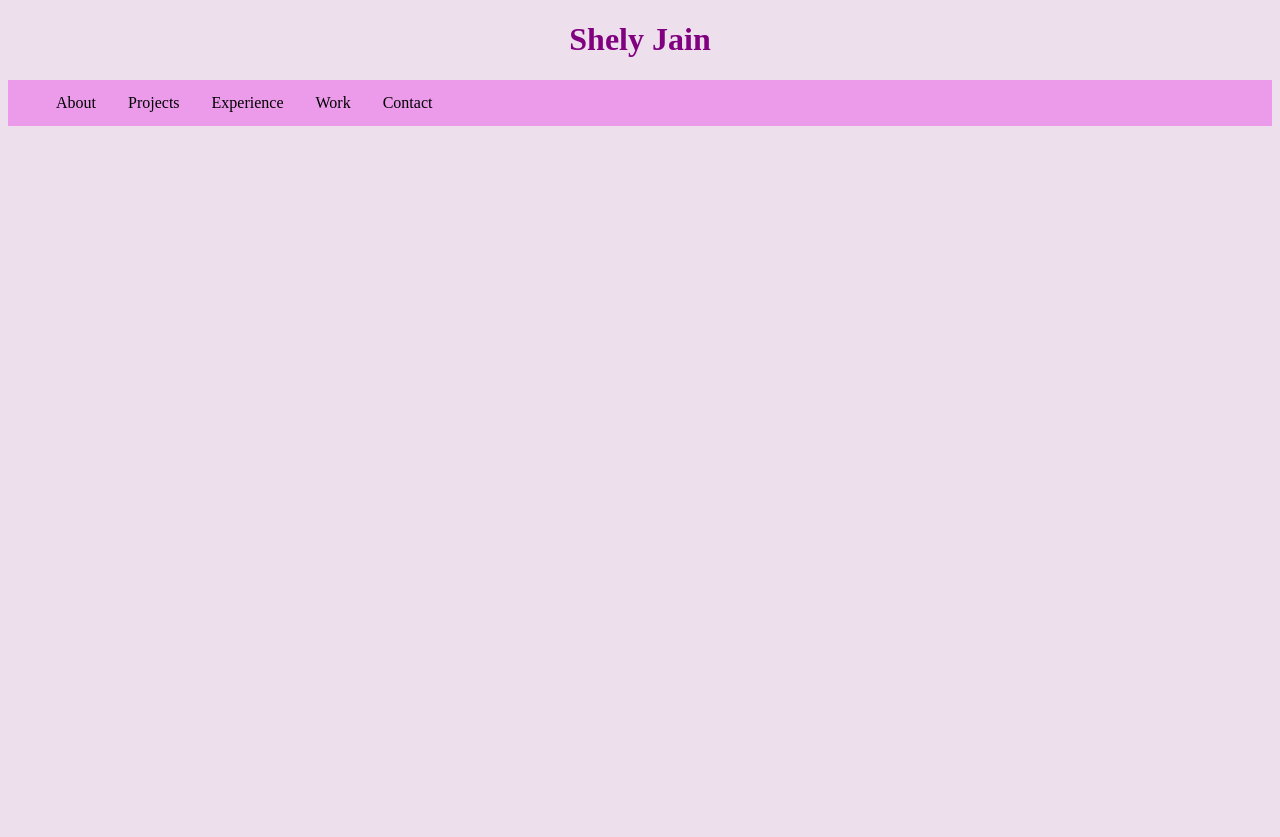
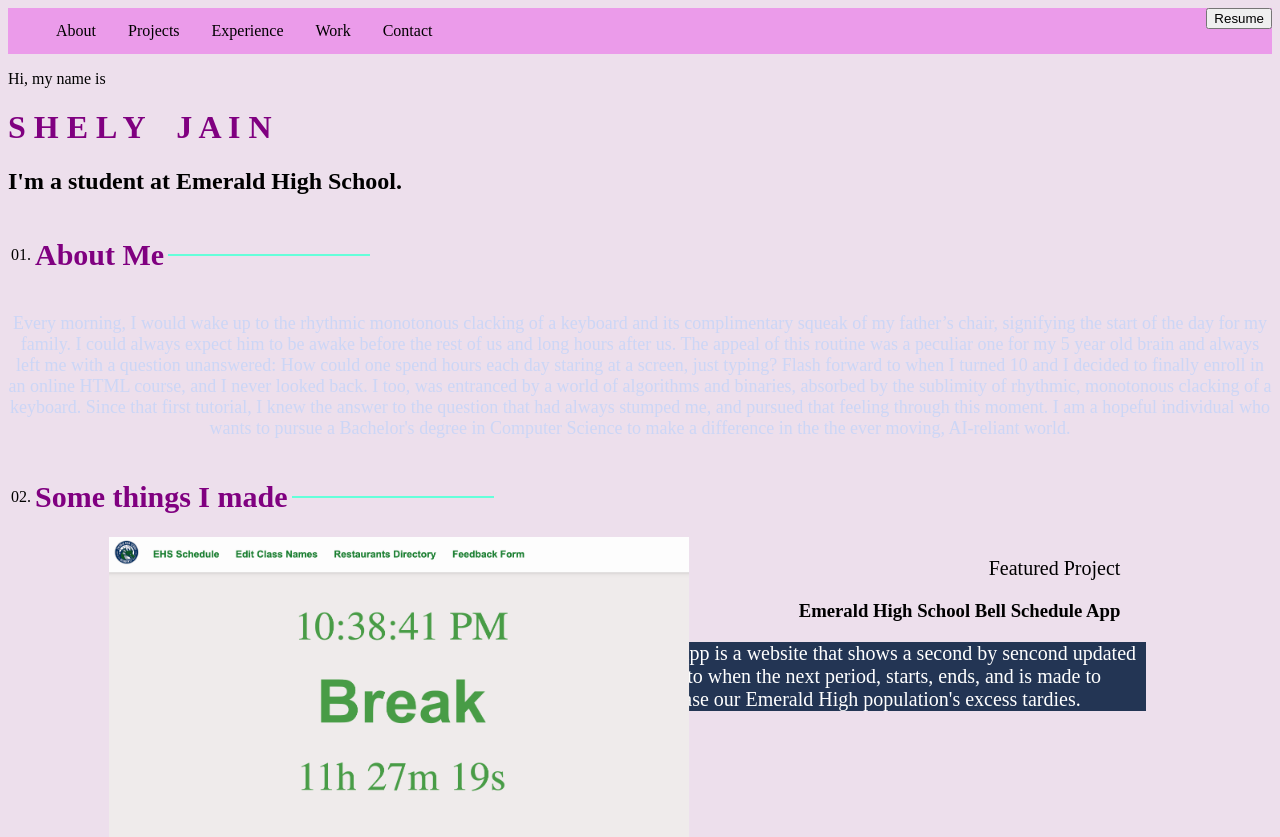
Before and after one commit to shelyjain/portfolio, a plain HTML site: page index.html in a window 1280 px wide. Before the commit the page ends 800 px from the top, so only its background shows below. Drawn offline with Linux system fonts and the light colour scheme.

Commit message:
Update index.html

```diff
--- a/index.html
+++ b/index.html
@@ -3,24 +3,73 @@
 <head>
     <meta charset="UTF-8">
     <meta name="viewport" content="width=device-width, initial-scale=1.0">
-    <link rel="stylesheet" a href="indexStyle.css"></link>
+    <link rel="stylesheet" href="indexStyle.css"> <!-- Corrected href attribute -->
+    <style>
+    </style>
     <title>Shely Jain | Portfolio</title>
 </head>
 <body>
-    <center><h1>Shely Jain</h1></center>
+    <header>
       <div class="collapse navbar-collapse navbar-main-collapse">
         <ul class="nav navbar-nav navbar-right">
             <li class="hidden">
                 <a class="page-scroll" href="#page-top"></a>
             </li>
             <li><a class="page-scroll" href="#about">About</a></li>
-            <li><a class="page-scroll" href="projects.html">Projects</a></li>
+            <li><a class="page-scroll" href="#projects">Projects</a></li>
             <li><a class="page-scroll" href="#experience">Experience</a></li>
             <li><a class="page-scroll" href="#portfolio">Work</a></li>
             <li><a class="page-scroll" href="#contact">Contact</a></li>
+            <li style="float: right;"><button>Resume</button></li>
         </ul>
+      </div>
+    </header>
+    <div class="container">
+        <div class="profile">
+            <div class="name">
+                <p>Hi, my name is</p>
+                <h1>S H E L Y &nbsp;&nbsp; J A I N</h1>
+                <h2>I'm a student at Emerald High School.</h2>
+            </div>
+        </div>
+
+        <div class="about">
+            <div class="#about">
+                <table>
+                    <tr>
+                        <td><p class="about-number">01.</p></td>
+                        <td><h1 style="font-size: 30px;">About Me</h1></td>
+                        <td><hr width="200px;" color="#64ffda" /></td>
+                    </tr>
+                </table>
+                <div class="about-content">
+                    <center><p style="color: #ccd6f6; font-size: 18px;">Every morning, I would wake up to the rhythmic monotonous clacking of a keyboard and its complimentary squeak of my father’s chair, signifying the start of the day for my family. I could always expect him to be awake before the rest of us and long hours after us. The appeal of this routine was a peculiar one for my 5 year old brain and always left me with a question unanswered: How could one spend hours each day staring at a screen, just typing? Flash forward to when I turned 10 and I decided to finally enroll in an online HTML course, and I never looked back. I too, was entranced by a world of algorithms and binaries, absorbed by the sublimity of rhythmic, monotonous clacking of a keyboard. Since that first tutorial, I knew the answer to the question that had always stumped me, and pursued that feeling through this moment.
+
+                        I am a hopeful individual who wants to pursue a Bachelor's degree in Computer Science to make a difference in the the ever moving, AI-reliant world.</p></center>
+                </div>
+            </div>
+        </div>
+
+        <div class="#projects">
+            <table>
+                <tr>
+                    <td><p class="about-number">02.</p></td>
+                    <td><h1 style="font-size: 30px;">Some things I made</h1></td>
+                    <td><hr width="200px;" color="#64ffda" /></td>
+                </tr>
+            </table>
+            <div class="project-image">
+                <img style="width: 580px; height: 300px; margin-left: 8%; display: block; position: relative; z-index: 1;" src="bellsched.png"></img>
+            </div>
+            <div style="margin-left: 60%; margin-right: 12%; margin-top: -300px; text-align: right;" class="project-titles">
+                <p style="font-size: 20px;">Featured Project</p>
+                <h3>Emerald High School Bell Schedule App</h3>
+            </div>
+            <div class="project-description">
+                <p style="background-color: #233554; margin-left: 50%; color:#ffff; font-size: 20px; margin-right: 10%;">This app is a website that shows a second by sencond updated timer to when the next period, starts, ends, and is made to decrease our Emerald High population's excess tardies.</p>
+            </div>
+        </div>
     </div>
-
 
 
 <script src="script.js"></script>
```
